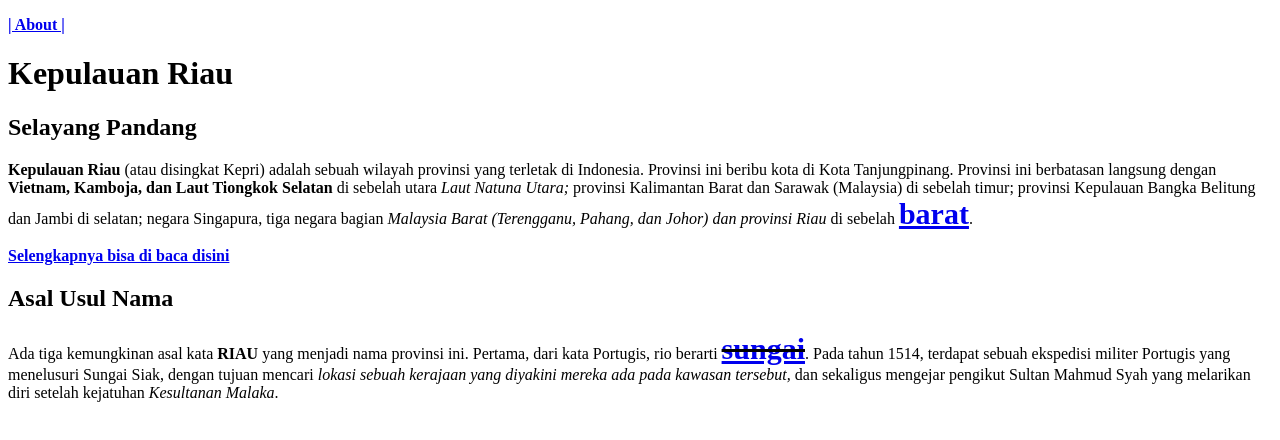
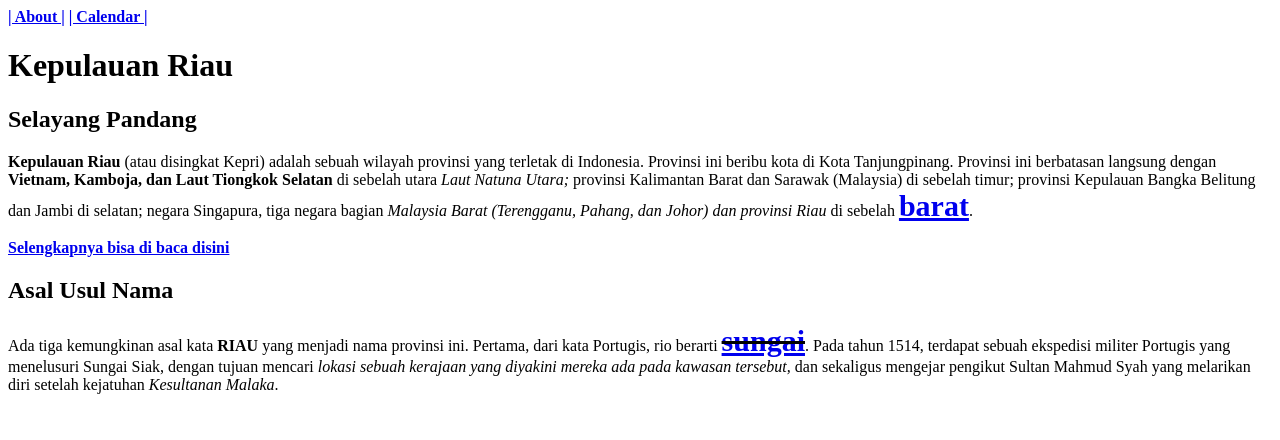
Before and after one commit to ariboss89/koda-b5-web2, a plain HTML site: page index.html in a window 1280 px wide. Drawn offline with Linux system fonts and the light colour scheme.

Commit message:
feat: adding route to calendar.html

```diff
--- a/index.html
+++ b/index.html
@@ -8,9 +8,8 @@
   </head>
   <body>
     <nav>
-      <p>
-        <a href="views/profil.html" target="_blank"><b>| About |</b></a>
-      </p>
+      <a href="views/profil.html" target="_blank"><b>| About |</b></a>
+      <a href="/views/calendar.html" target="_blank"><b>| Calendar |</b></a>
     </nav>
     <div>
       <h1>Kepulauan Riau</h1>
```
